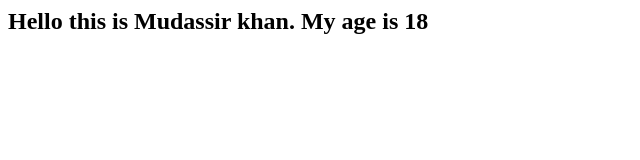
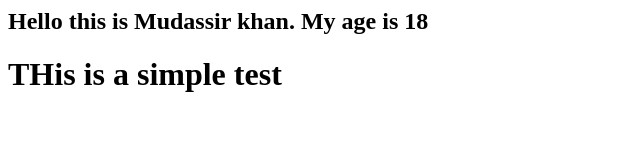
Before and after one commit to MudassirKhanT/demo-, a plain HTML site: page index.html in a window 1280 px wide. Shown: the whole page, without its empty margins (0-640 px from the left). Drawn offline with Linux system fonts and the light colour scheme.

Commit message:
Second commit

```diff
--- a/index.html
+++ b/index.html
@@ -1 +1,2 @@
 <h2>Hello this is Mudassir khan. My age is 18</h2>
+<h1>THis is a simple test</h1>
```
